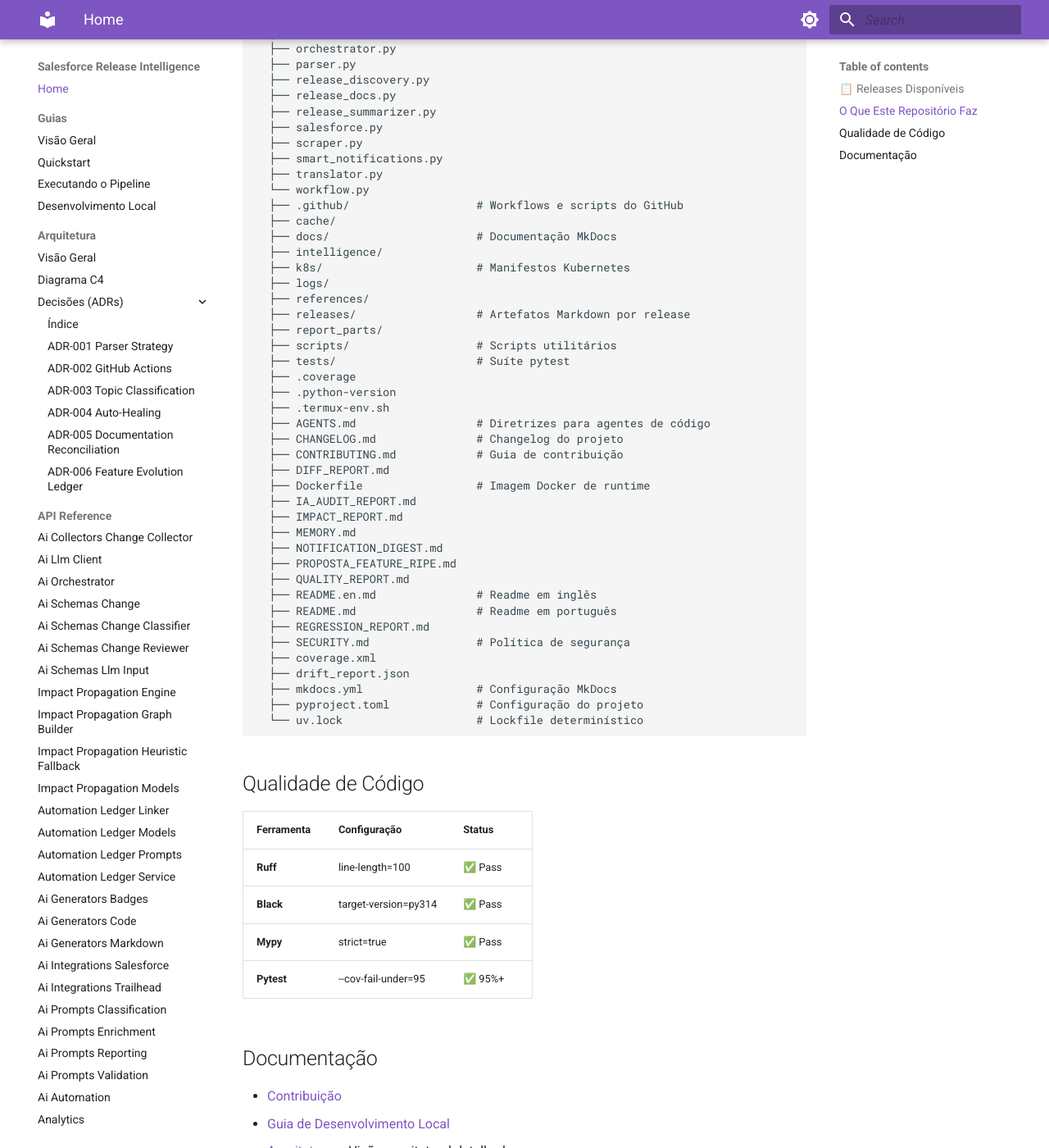
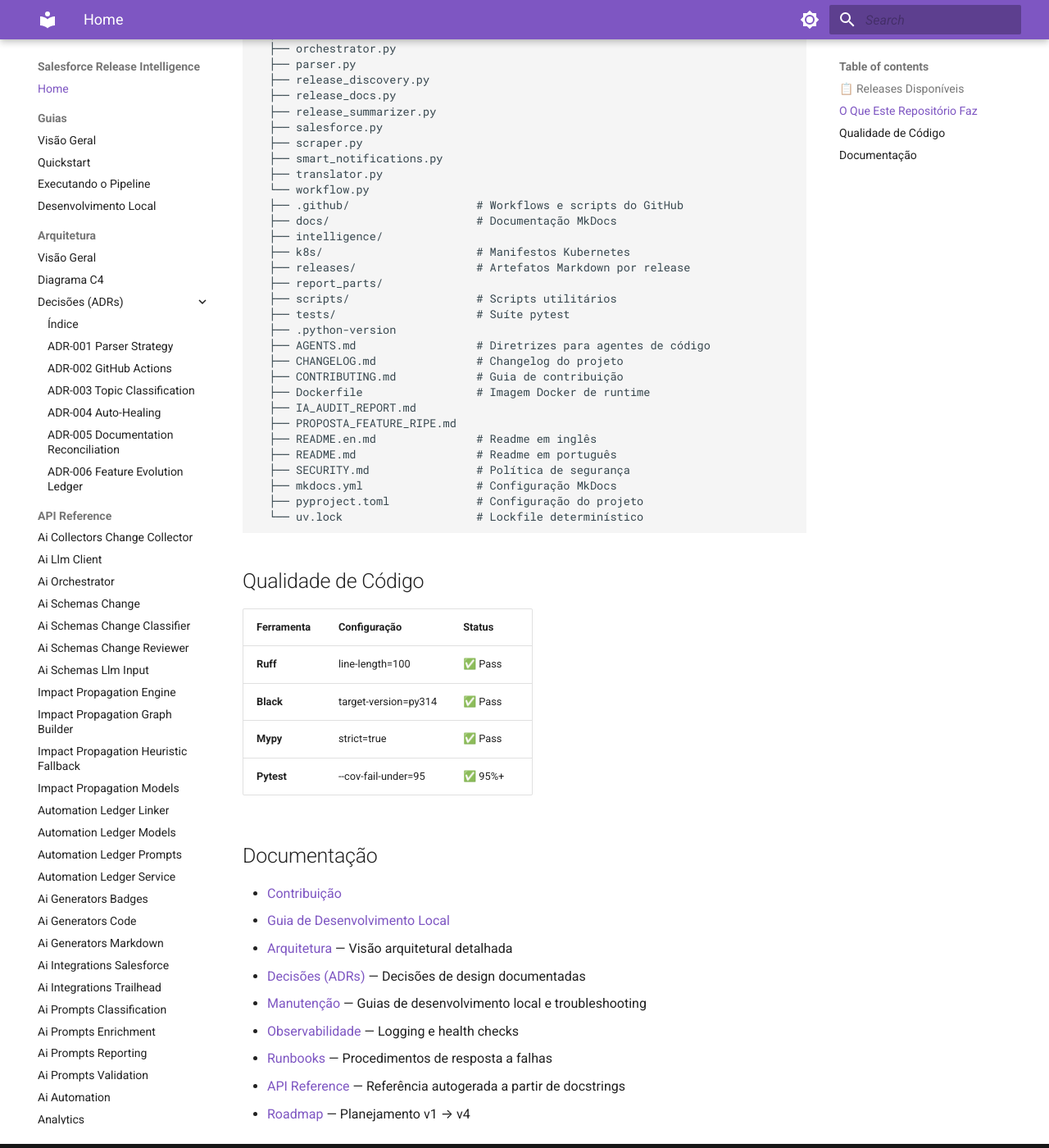
Before and after one commit to Fatal1tyBarucco/Salesforce-WebDev, an MkDocs documentation site: the page built from docs/index.md, in a window 1280 px wide and 1400 px high, scrolled down 7806 px. Shown: the whole window at 82% size. Built offline with MkDocs 1.6.1 and Material for MkDocs 9.7.7, drawn with Linux system fonts in a browser that asks for light colours.

Commit message:
docs(sync): reconcile documentation — 2026-10-18 22:46 UTC

````diff
--- a/docs/index.md
+++ b/docs/index.md
@@ -377,39 +377,27 @@ Salesforce-WebDev/
   ├── translator.py
   └── workflow.py
   ├── .github/                   # Workflows e scripts do GitHub
-  ├── cache/
   ├── docs/                      # Documentação MkDocs
   ├── intelligence/
   ├── k8s/                       # Manifestos Kubernetes
-  ├── logs/
-  ├── references/
   ├── releases/                  # Artefatos Markdown por release
   ├── report_parts/
   ├── scripts/                   # Scripts utilitários
   ├── tests/                     # Suíte pytest
-  ├── .coverage
   ├── .python-version
-  ├── .termux-env.sh
   ├── AGENTS.md                  # Diretrizes para agentes de código
   ├── CHANGELOG.md               # Changelog do projeto
   ├── CONTRIBUTING.md            # Guia de contribuição
-  ├── DIFF_REPORT.md
   ├── Dockerfile                 # Imagem Docker de runtime
   ├── IA_AUDIT_REPORT.md
-  ├── IMPACT_REPORT.md
-  ├── MEMORY.md
-  ├── NOTIFICATION_DIGEST.md
   ├── PROPOSTA_FEATURE_RIPE.md
-  ├── QUALITY_REPORT.md
   ├── README.en.md               # Readme em inglês
   ├── README.md                  # Readme em português
-  ├── REGRESSION_REPORT.md
   ├── SECURITY.md                # Política de segurança
-  ├── coverage.xml
-  ├── drift_report.json
   ├── mkdocs.yml                 # Configuração MkDocs
   ├── pyproject.toml             # Configuração do projeto
   └── uv.lock                    # Lockfile determinístico
+
 ```
 
 ## Qualidade de Código
````
Also changed, not shown: docs/.documentation-manifest.json.
